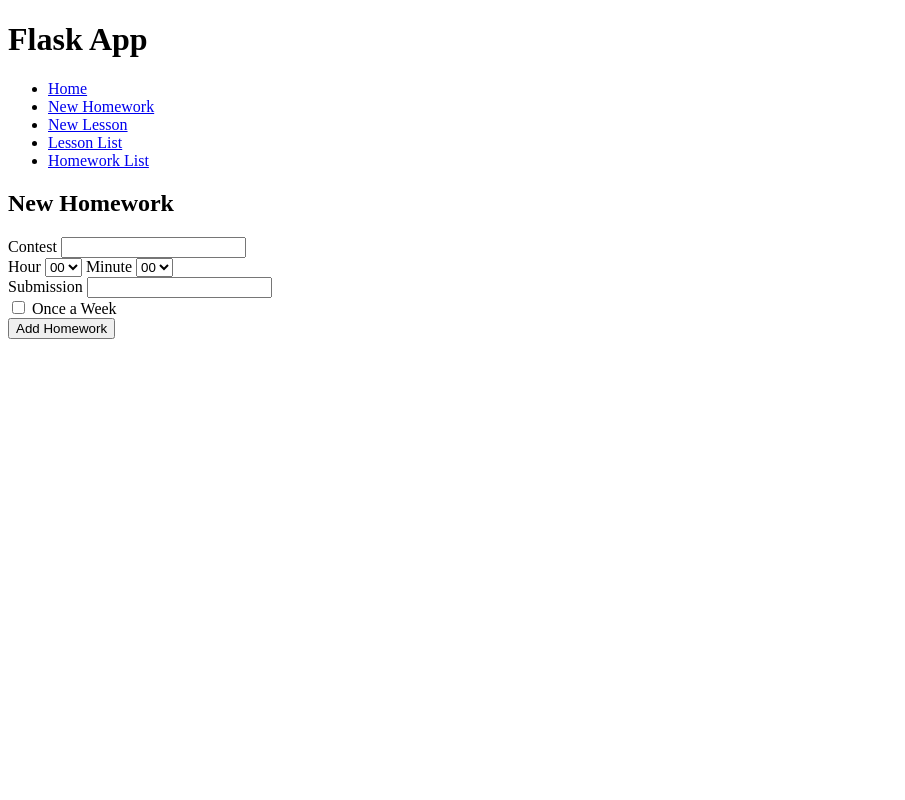
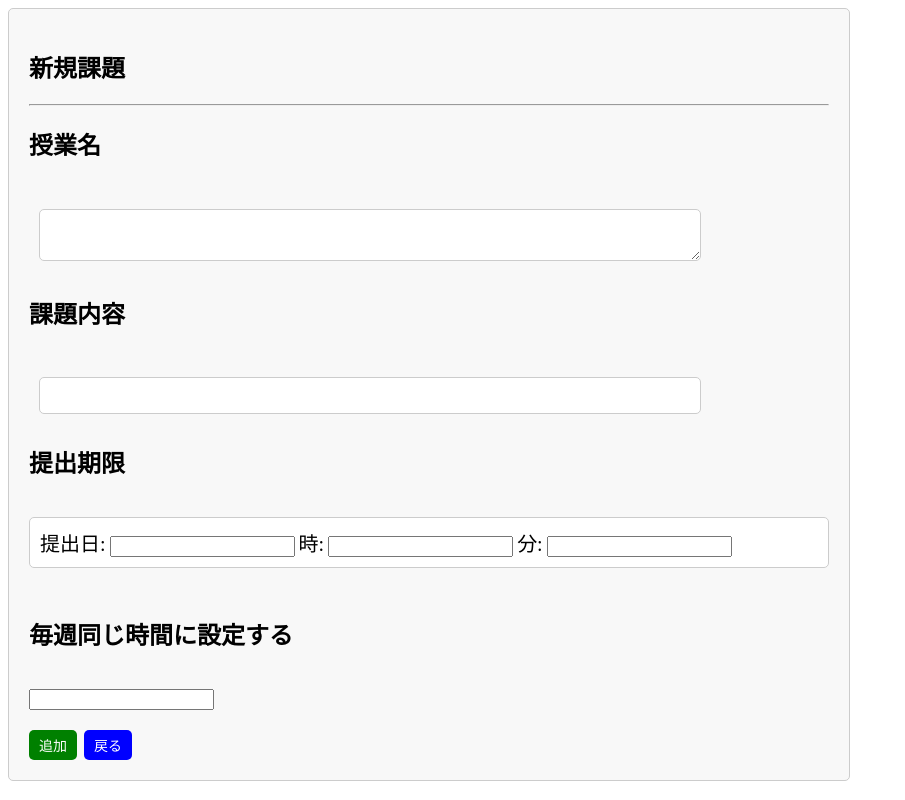
Before and after one commit to e235741/app_08, a Flask app: template app/templates/new_homework.html in a window 1280 px wide. Shown: the whole page, without its empty margins (0-905 px from the left). Run offline with Flask 3, Linux system fonts and the light colour scheme; the template is opened without the code that fills it: values that come from a table or form of the project are taken from there, others are empty; tables that the repository leaves empty hold one stand-in row (values such as "Sample post"); form fields are guessed from the names that the template uses.

Commit message:
second 表なし

```diff
--- a/app/app.py
+++ b/app/app.py
@@ -1,82 +1,68 @@
+import os
+from flask import Flask, render_template, request, redirect, url_for
 from flask_sqlalchemy import SQLAlchemy
-from flask import Flask, render_template, request, redirect, url_for, flash
 from flask_migrate import Migrate
-from forms import HomeworkForm, LessonForm
-import os
+from forms import TaskInfoForm, LessonInfoForm
 
 app = Flask(__name__)
 
-# Flaskに対する設定
 app.config['SECRET_KEY'] = os.urandom(24)
 base_dir = os.path.dirname(__file__)
 database = 'sqlite:///' + os.path.join(base_dir, 'data.sqlite')
 app.config['SQLALCHEMY_DATABASE_URI'] = database
 app.config['SQLALCHEMY_TRACK_MODIFICATIONS'] = False
 
-# SQLAlchemyとMigrateの設定
 db = SQLAlchemy(app)
-migrate = Migrate(app, db)
+Migrate(app, db)
 
-class Homework(db.Model):
-    __tablename__ = 'homework'
-    homework_id = db.Column(db.Integer, primary_key=True)
-    contest = db.Column(db.String(120))
-    day_of_week = db.Column(db.String(120))
+class Task(db.Model):
+    __tablename__ = 'tasks'
+    homework_id = db.Column(db.Integer, primary_key=True, autoincrement=True)
+    content = db.Column(db.String(120))
+    submission = db.Column(db.Integer)
     limit_time = db.Column(db.String(120))
-    submission = db.Column(db.Integer)
     once_a_week = db.Column(db.Boolean)
+    is_completed = db.Column(db.Boolean, default=False)
 
+
+    # def __str__(self):
+    #     return f'課題ID：{self.id} 内容：{self.content}'
 class Lesson(db.Model):
     __tablename__ = 'lesson'
-    lesson_id = db.Column(db.Integer, primary_key=True)
+    lesson_id = db.Column(db.Integer, primary_key=True,  autoincrement=True)
     name = db.Column(db.String(120))
-    homework_name= db.Column(db.String(120))
     number_absence = db.Column(db.Integer)
 
-class LessonHomework(db.Model):
-    __tablename__ = 'lesson_homework'
-    lesson_homework_id = db.Column(db.Integer, primary_key=True)
-    lesson_id = db.Column(db.Integer, db.ForeignKey('lesson.lesson_id'))
-    homework_id = db.Column(db.Integer, db.ForeignKey('homework.homework_id'))
-
-class Chart(db.Model):
-    __tablename__ = 'chart'
-    time_id = db.Column(db.Integer, primary_key=True)
-    lesson_id = db.Column(db.Integer, db.ForeignKey('lesson.lesson_id'), nullable=True)
-    start_time = db.Column(db.String(120), nullable=True)
-    finish_time = db.Column(db.String(120), nullable=True)
-    day_of_week = db.Column(db.String(120))
 
 @app.route('/')
 def index():
-    return render_template('index.html')
+    uncompleted_tasks = Task.query.filter_by(is_completed=False).all()
+    completed_tasks = Task.query.filter_by(is_completed=True).all()
+    lessons = Lesson.query.all()  # 授業情報を取得
+    return render_template('index.html', uncompleted_tasks=uncompleted_tasks, completed_tasks=completed_tasks, lessons=lessons)
 
-@app.route('/new_homework', methods=['GET', 'POST'])
-def new_homework():
-    form = HomeworkForm()
-    if form.validate_on_submit():
-        # hour と minute フィールドから limit_time を HH:MM 形式で作成
-        limit_time = f"{form.hour.data}:{form.minute.data}"
-        homework = Homework(
-            contest=form.contest.data,
-            limit_time=limit_time,  # 更新された limit_time を使用
+@app.route('/new_task', methods=['GET', 'POST'])
+def new_task():
+    form = TaskInfoForm(request.form)
+    if request.method == 'POST' and form.validate():
+        limit_time = f"{form.day.data}:{form.hour.data}:{form.minute.data}"
+        task = Task(
+            content=form.content.data,
+            limit_time=limit_time,
             submission=form.submission.data,
             once_a_week=form.once_a_week.data
         )
-        db.session.add(homework)
+        db.session.add(task)
         db.session.commit()
-        flash('Homework added successfully!')
         return redirect(url_for('index'))
-    return render_template('new_homework.html', form=form)
-
+    return render_template('new_task.html', form=form)
 
 @app.route('/new_lesson', methods=['GET', 'POST'])
 def new_lesson():
-    form = LessonForm()
-    if form.validate_on_submit():
+    form = LessonInfoForm(request.form)
+    if request.method == 'POST' and form.validate():
         lesson = Lesson(
             name=form.name.data,
-            homework_num=form.homework_num.data,
             number_absence=form.number_absence.data
         )
         db.session.add(lesson)
@@ -84,16 +70,51 @@
         return redirect(url_for('index'))
     return render_template('new_lesson.html', form=form)
 
-@app.route('/lessons')
-def lesson_list():
-    lessons = Lesson.query.all()
-    return render_template('lesson_list.html', lessons=lessons)
+@app.route('/tasks/<int:task_id>/complete', methods=['POST'])
+def complete_task(task_id):
+    task = Task.query.get(task_id)
+    task.is_completed = True
+    db.session.commit()
+    return redirect(url_for('index'))
 
-@app.route('/homeworks')
-def homework_list():
-    homeworks = Homework.query.all()
-    return render_template('homework_list.html', homeworks=homeworks)
+@app.route('/tasks/<int:task_id>/uncomplete', methods=['POST'])
+def uncomplete_task(task_id):
+    task = Task.query.get(task_id)
+    task.is_completed = False
+    db.session.commit()
+    return redirect(url_for('index'))
 
-# 実行
+@app.route('/tasks/<int:task_id>/delete', methods=['POST'])
+def delete_task(task_id):
+    task = Task.query.get(task_id)
+    db.session.delete(task)
+    db.session.commit()
+    return redirect(url_for('index'))
+
+@app.route('/tasks/<int:task_id>/update', methods=['GET', 'POST'])
+def update_task(task_id):
+    task = Task.query.get(task_id)
+    if not task:
+        return redirect(url_for('index'))
+
+    form = TaskInfoForm(request.form)
+    if request.method == 'POST' and form.validate():
+        task.content = form.content.data
+        task.submission = form.submission.data
+        task.limit_time = f"{form.day.data}:{form.hour.data}:{form.minute.data}"
+        task.once_a_week = form.once_a_week.data
+        db.session.commit()
+        return redirect(url_for('index'))
+    else:
+        # GETリクエストの場合、フォームに初期値を設定
+        limit_date, limit_hour, limit_minute = task.limit_time.split(':')
+        form.content.data = task.content
+        form.submission.data = task.submission
+        form.day.data = limit_date
+        form.hour.data = limit_hour
+        form.minute.data = limit_minute
+        form.once_a_week.data = task.once_a_week
+
+    return render_template('update_task.html', form=form, task=task)
 if __name__ == '__main__':
     app.run(debug=True)
--- a/app/forms.py
+++ b/app/forms.py
@@ -1,17 +1,15 @@
-from flask_wtf import FlaskForm
-from wtforms import StringField, IntegerField, BooleanField, SubmitField, SelectField
+from wtforms import Form, StringField, DateField, SelectField, BooleanField, IntegerField
 from wtforms.validators import DataRequired
 
-class HomeworkForm(FlaskForm):
-    contest = StringField('Contest', validators=[DataRequired()])
-    hour = SelectField('Hour', choices=[(str(h), f'{h:02}') for h in range(24)], validators=[DataRequired()])
-    minute = SelectField('Minute', choices=[(str(m), f'{m:02}') for m in range(0, 60, 5)], validators=[DataRequired()])
-    submission = StringField('Submission', validators=[DataRequired()])
+class TaskInfoForm(Form):
+    content = StringField(validators=[DataRequired(message='授業名を入力してください')])
+    submission = StringField(validators=[DataRequired(message='課題内容を入力してください')])
+    day = DateField(validators=[DataRequired('提出日は必須入力です')],
+                        format="%Y-%m-%d", render_kw={"placeholder": "yyyy/mm/dd"})
+    hour = SelectField(choices=[(str(h), f'{h:02}') for h in range(24)], validators=[DataRequired()])
+    minute = SelectField(choices=[(str(m), f'{m:02}') for m in range(0, 60, 5)], validators=[DataRequired()])
     once_a_week = BooleanField('Once a Week')
-    submit = SubmitField('Add Homework')
 
-class LessonForm(FlaskForm):
-    name = StringField('Lesson Name', validators=[DataRequired()])
-    homework_num = IntegerField('Number of Homeworks', validators=[DataRequired()])
-    number_absence = IntegerField('Number of Absences', validators=[DataRequired()])
-    submit = SubmitField('Add Lesson')
+class LessonInfoForm(Form):
+    name = StringField(validators=[DataRequired()])
+    number_absence = IntegerField(validators=[DataRequired()])
--- /dev/null
+++ b/app/static/style.css
@@ -0,0 +1,126 @@
+/* ページ全体の設定 */
+.container {
+    background-color: #f8f8f8;
+    max-width: 800px;
+    padding: 20px;
+    font-family: 'Times New Roman', Times, serif;
+}
+
+h1 {
+    color: #333;
+    text-align: center;
+    margin-top: 50px;
+}
+
+label {
+    font-size: 20px;
+}
+
+.no-complete {
+    color: green;
+}
+
+.complete {
+    color: red;
+}
+
+.button {
+    background-color: rgb(0, 106, 255);
+    border: none;
+    color: white;
+    padding: 10px 20px;
+    border-radius: 5px;
+    text-align: center;
+    text-decoration: none;
+    display: inline-block;
+    font-family: 'Times New Roman', Times, serif;
+    font-size: 14px;
+    margin-bottom: 20px;
+}
+.row-buttons {
+	display: flex;
+	justify-content: center;
+
+	> *:nth-child(n+2) {
+		margin-left: 20px;
+	}
+}
+
+a.button {
+    display: block;
+    width: 200px;
+}
+
+.complete-button, .uncomplete-button {
+    background-color: green;
+    border: none;
+    color: white;
+    padding: 5px 10px;
+    border-radius: 5px;
+    text-align: center;
+    text-decoration: none;
+    font-family: 'Times New Roman', Times, serif;
+    display: inline-block;
+    font-size: 14px;
+}
+
+.uncomplete-button {
+    background-color: rgb(255, 140, 0);
+}
+
+ul {
+    list-style-type: none;
+    margin: 0;
+    padding: 0;
+}
+
+div {
+    background-color: white;
+    border: 1px solid #ccc;
+    border-radius: 5px;
+    margin-bottom: 10px;
+    padding: 10px;
+}
+
+p {
+    font-size: 20px;
+}
+
+.text-input {
+    padding: 10px;
+    width: 80%;
+    border-radius: 5px;
+    border: 1px solid #ccc;
+    margin: 10px;
+}
+
+.delete-button {
+    background-color: blue;
+    border: none;
+    color: white;
+    padding: 5px 10px;
+    border-radius: 5px;
+    text-align: center;
+    text-decoration: none;
+    font-family: 'Times New Roman', Times, serif;
+    display: inline-block;
+    font-size: 14px;
+    margin-left: 3px;
+}
+
+.update-button {
+    background-color: red;
+    border: none;
+    color: white;
+    padding: 5px 10px;
+    border-radius: 5px;
+    text-align: center;
+    text-decoration: none;
+    font-family: 'Times New Roman', Times, serif;
+    display: inline-block;
+    font-size: 14px;
+    margin-left: 3px;
+}
+.text {
+    margin-left: 20px;
+}
--- a/app/templates/new_homework.html
+++ b/app/templates/new_homework.html
@@ -1,37 +1,45 @@
-{% extends 'base.html' %}
-
-{% block content %}
-<h2>New Homework</h2>
-<form method="POST" class="form-horizontal">
-    {{ form.hidden_tag() }}
-
-    <div class="form-group">
-        {{ form.contest.label(class="control-label") }}
-        {{ form.contest(class="form-control") }}
+<!DOCTYPE html>
+<html lang="ja^JP">
+<head>
+    <meta charset="utf-8">
+    <title>New Task</title>
+    <link rel="stylesheet" type="text/css" href="{{ url_for('static', filename='style.css') }}">
+</head>
+<body>
+    <!-- <div style="color: red;">
+        {% if form.errors %}
+            <ul>
+            === エラーメッセージ ===
+            {% for k, v in form.errors.items() %}
+                <li>{{k}}:{{v}}</li>
+            {% endfor %}
+            </ul>
+        {% endif %}
+    </div> -->
+    <div class="container">
+        <h2>新規課題</h2>
+        <hr>
+        <form method="POST" action="{{ url_for('new_task') }}">
+            <h2 for="content">授業名</h2><br>
+            {{ form.content(class_="text-input") }}<br>
+            <h2 for="submission">課題内容</h2><br>
+            {{ form.submission(class_="text-input") }}<br>
+            <h2 for="limit_time">提出期限</h2><br>
+            <div>
+                <label for="day" >提出日:</label>
+                {{ form.day() }}
+                <label for="hour">時:</label>
+                {{ form.hour() }}
+                <label for="minute">分:</label>
+                {{ form.minute() }}
+            </div>
+            <br>
+            <h2 for="once_a_week">毎週同じ時間に設定する</h2><br>
+            {{ form.once_a_week() }}<br>
+            <p></p>
+            <input type="submit" value="追加" class="complete-button" style="display:inline;">
+            <input type="button" onclick="history.back()" value="戻る" class="delete-button" style="display:inline;">
+        </form>
     </div>
-
-    <div class="form-group">
-        {{ form.hour.label(class="control-label") }}
-        {{ form.hour(class="form-control") }}
-        {{ form.minute.label(class="control-label") }}
-        {{ form.minute(class="form-control") }}
-    </div>
-
-    <div class="form-group">
-        {{ form.submission.label(class="control-label") }}
-        {{ form.submission(class="form-control") }}
-    </div>
-
-    <div class="form-group">
-        <div class="checkbox">
-            <label>
-                {{ form.once_a_week() }} {{ form.once_a_week.label }}
-            </label>
-        </div>
-    </div>
-
-    <div class="form-group">
-        {{ form.submit(class="btn btn-primary") }}
-    </div>
-</form>
-{% endblock %}
+</body>
+</html>
```
Also changed, not shown: app/templates/index.html (+70 -5 lines), app/templates/new_lesson.html (+33 -21 lines), app/templates/update_task.html (added, +45 -0 lines).
